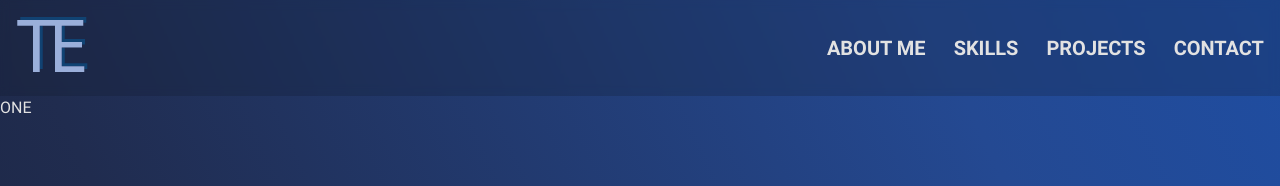
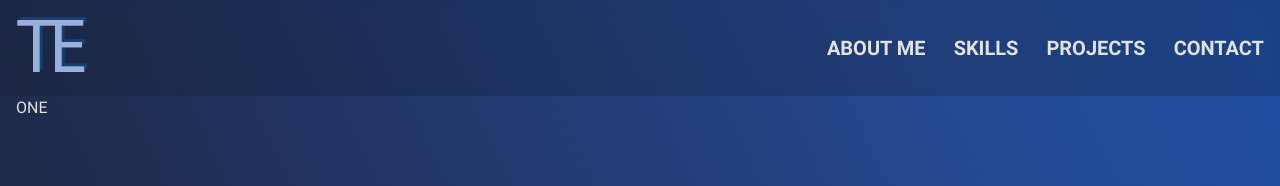
Before and after one commit to Makinloot/portfolio-2, a React (Vite) app: page / in a window 1280 px wide. Shown: the top 186 px of the page. Built offline with nearby package versions, Linux system fonts and the light colour scheme.

Commit message:
fix burger menu on lower height

```diff
--- a/src/App.jsx
+++ b/src/App.jsx
@@ -8,7 +8,9 @@ function App() {
       <Header />
 
       {/* for testing purposes */}
-      <div className="h-screen  pt-24">ONE</div>
+      <div className="h-screen  pt-24">
+        <div className="container">ONE</div>
+      </div>
       <div className="h-screen ">TWO</div>
       <div className="h-screen " id="three">
         <div className="container">THREE</div>
--- a/src/components/burgerMenu/BurgerMenu.css
+++ b/src/components/burgerMenu/BurgerMenu.css
@@ -2,3 +2,12 @@
   background-color: rgba(14, 59, 77, 0.205);
   backdrop-filter: blur(5px);
 }
+
+@media (max-height: 550px) {
+  .Burger-menu nav {
+    margin-top: 0 !important;
+  }
+  .Burger-menu nav a {
+    font-size: 1rem !important;
+  }
+}
```
